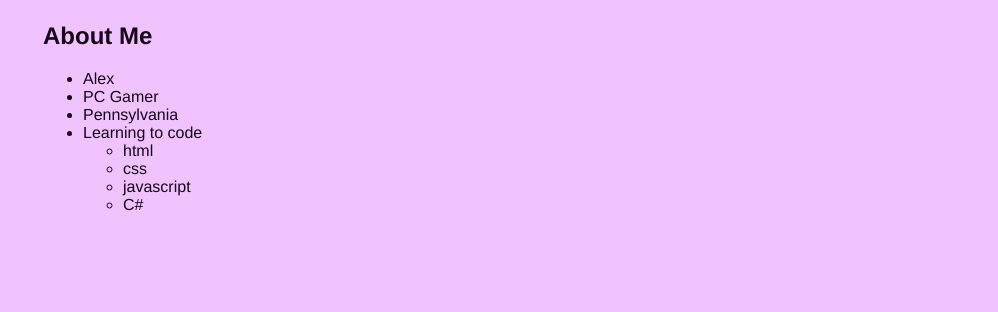
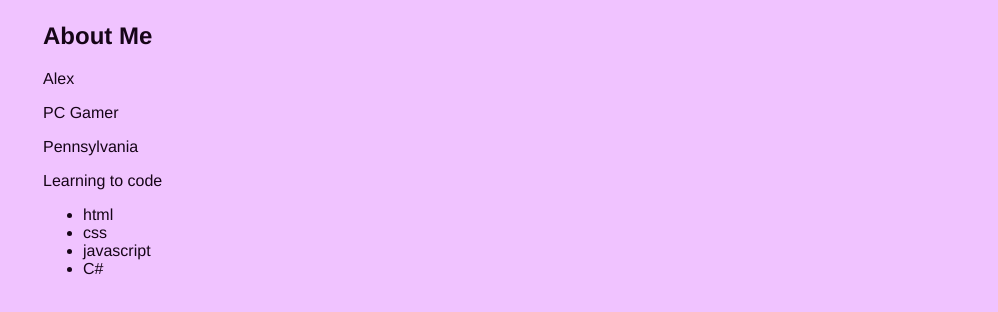
Before and after one commit to AnimatedOutcast/git_practice, a plain HTML site: page index.html in a window 1280 px wide. Shown: the part 148-460 px from the top of the page, without its empty margins (282-1280 px from the left). Drawn offline with Linux system fonts and the light colour scheme.

Commit message:
Update index.html
changed About Me section

```diff
--- a/index.html
+++ b/index.html
@@ -15,17 +15,15 @@
         <button class="btn">Dark</button>
 <!--About Me-->
 <h2>About Me</h2>
-<ul>
-<li>Alex</li>
-<li>PC Gamer</li>
-<li>Pennsylvania</li>
-<li>Learning to code</li>
+<p>Alex</p>
+<p>PC Gamer</p>
+<p>Pennsylvania</p>
+<p>Learning to code</p>
 <ul>
 <li>html</li>
 <li>css</li>
 <li>javascript</li>
 <li>C#</li>
-</ul>
 </ul>
 <!--My Projects-->
         <!--<h2>My Projects:</h2>
```
